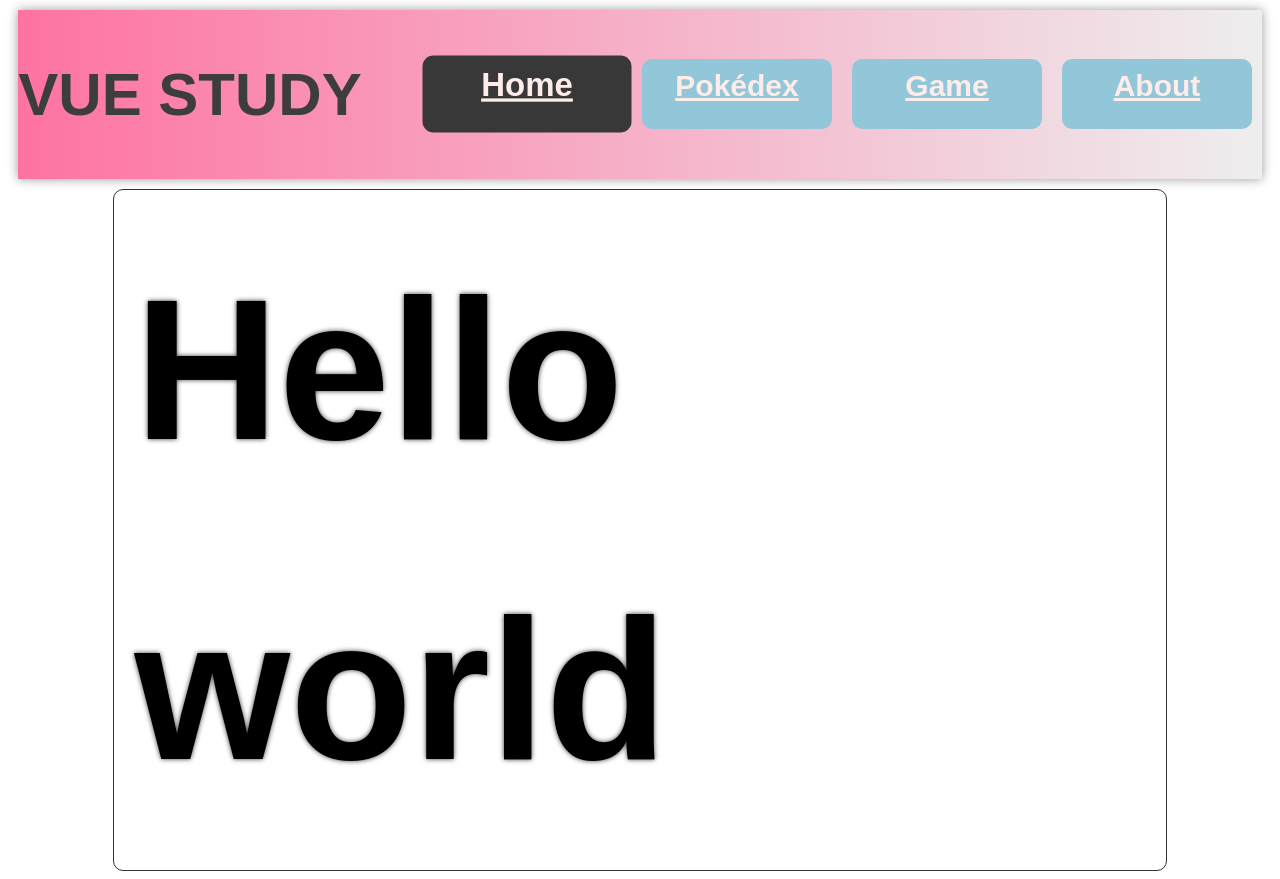
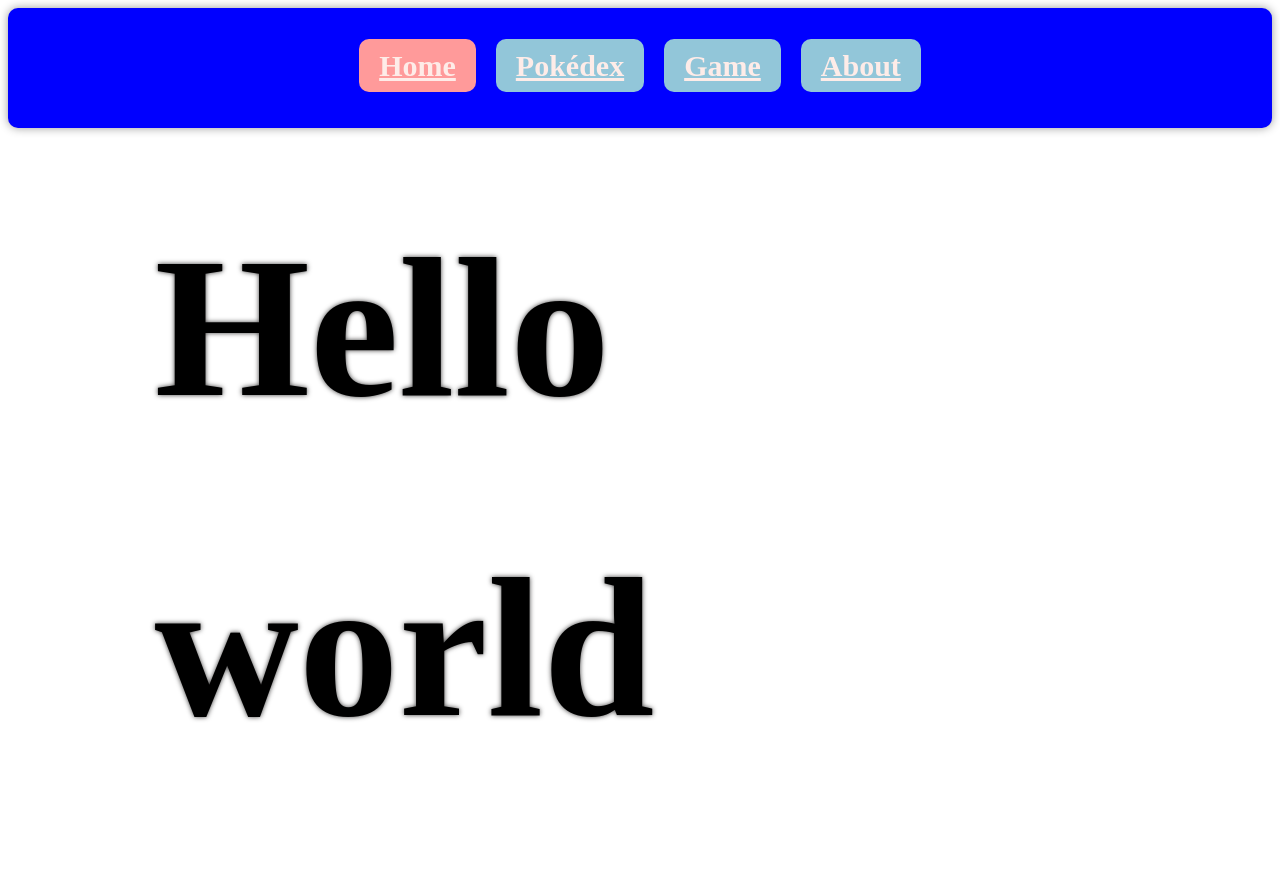
Before and after one commit to lzruiv4/sb-management, a Vue app: page / in a window 1280 px wide. After the commit the page ends 856 px from the top, so only its background shows below. Built offline with nearby package versions, Linux system fonts and the light colour scheme.

Commit message:
20250427 :: update header style

```diff
--- a/src/App.vue
+++ b/src/App.vue
@@ -1,6 +1,7 @@
 <template>
-  <div class="app">
-    <h2 class="app_title">VUE STUDY</h2>
+  <!-- <el-header class="app"> -->
+  <el-container
+    ><el-header>
       <!-- Navi place -->
       <div class="navigate">
         <!--- 三种to网页的写法 -->
@@ -18,47 +19,34 @@
           >About</RouterLink
         >
       </div>
-  </div>
-  <div class="content_container">
-    <div class="main-content">
-      <RouterView></RouterView>
-    </div>
-  </div>
+    </el-header>
+    <el-main> <RouterView></RouterView> </el-main
+  ></el-container>
 </template>
 
 <script lang="ts" setup name="App">
 import { RouterView, RouterLink } from "vue-router";
 </script>
 
-<style>
-body {
-  font-family: "Microsoft YaHei", sans-serif;
+<style scoped>
+.el-header {
+  background-color: #0000ff;
+  color: #333;
   text-align: center;
-  background-color: #fff;
+  line-height: 100px;
+  display: flex;
+  justify-content: center;
+  align-items: center;
+  box-shadow: 0 0 10px #999;
+  padding: 5px 10px;
+  font-weight: bold;
+  height: 120px !important;
+  border-radius: 10px;
 }
 
-.app {
-  display: flex;
-  background: linear-gradient(to right, #fe73a2, #eee);
-  /* padding: 10px; */
-  font-weight: bold;
-  box-shadow: 0 0 10px #999;
-  margin: 10px;
-  gap: 60px;
-}
-
-.app_title {
-  flex: 2;
-  color: #3d3d3d;
-  font-size: 60px;
-}
-
-/* 按钮区域 */
+/* buttons */
 .navigate {
-  flex: 3;
-  display: flex;
-  align-items: center;
-  justify-items: center;
+  text-align: center;
 }
 
 .navigate a {
@@ -67,7 +55,7 @@ body {
   padding: 10px 20px;
   margin: 0 10px;
   font-size: 30px;
-  /* font-weight: bold; */
+  font-weight: bold;
   border-radius: 10px;
   cursor: pointer;
   width: 150px;
@@ -77,34 +65,22 @@ body {
 .navigate a:hover {
   transform: scale(1.2);
   border-radius: 10px;
-  /* background-color: aquamarine; */
+  background-color: rgb(87, 155, 203);
 }
 
 .navigate a.showActive {
   transform: scale(1.1);
-  background-color: #393838;
-}
-
-.content_container {
-  display: grid;
-}
-
-.studyTime {
-  margin: 50px;
-  position: relative;
-  justify-content: center;
-  /* align-items: center; */
+  background-color: #ff9a9a;
 }
 
 /* 内容展示区域 */
-.main-content {
+.el-main {
   width: 80%;
   margin: 0 auto;
   padding: 20px;
-  border: 1px solid #333;
   border-radius: 10px;
-  text-align: left;
   font-size: 16px;
   line-height: 1.6;
+  height: 90vh;
 }
 </style>
--- a/src/views/Home.vue
+++ b/src/views/Home.vue
@@ -1,10 +1,5 @@
 <template>
   <div class="home">
-    <!-- <img
-      src="https://images.steamusercontent.com/ugc/1656724520824221179/3D0E2404AFFF5B4452AA3897B4AECBE53C9E017C/?imw=5000&imh=5000&ima=fit&impolicy=Letterbox&imcolor=%23000000&letterbox=false"
-      alt="HOME PICTURE"
-      style="width: 80%"
-    /> -->
     <span>Hello world</span>
   </div>
 </template>
@@ -18,7 +13,6 @@
   align-items: center;
   height: 100%;
   font-size: 200px;
-  /* color: rgb(255, 162, 162); */
   font-weight: bold;
   text-shadow: 0 0 5px rgb(61, 60, 60);
 }
```
Lines whose indentation alone changed are shown as unchanged.
